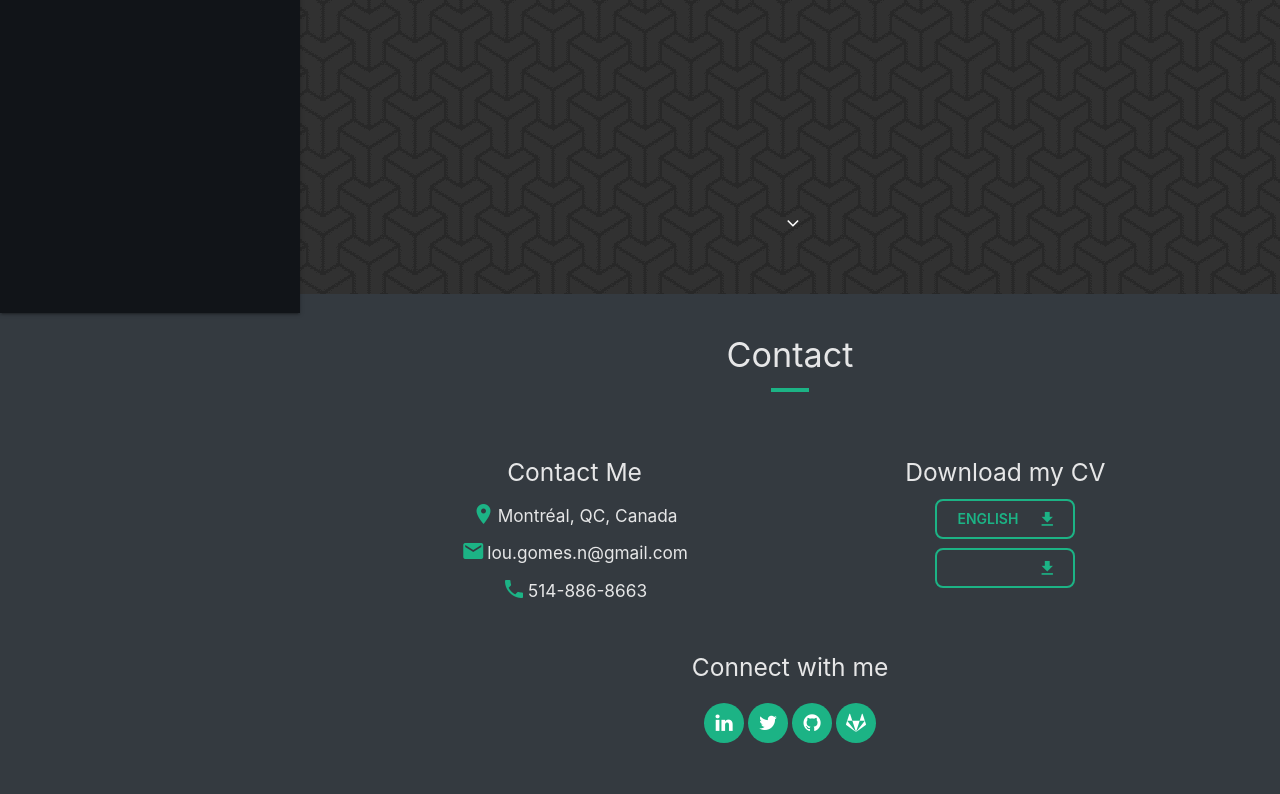
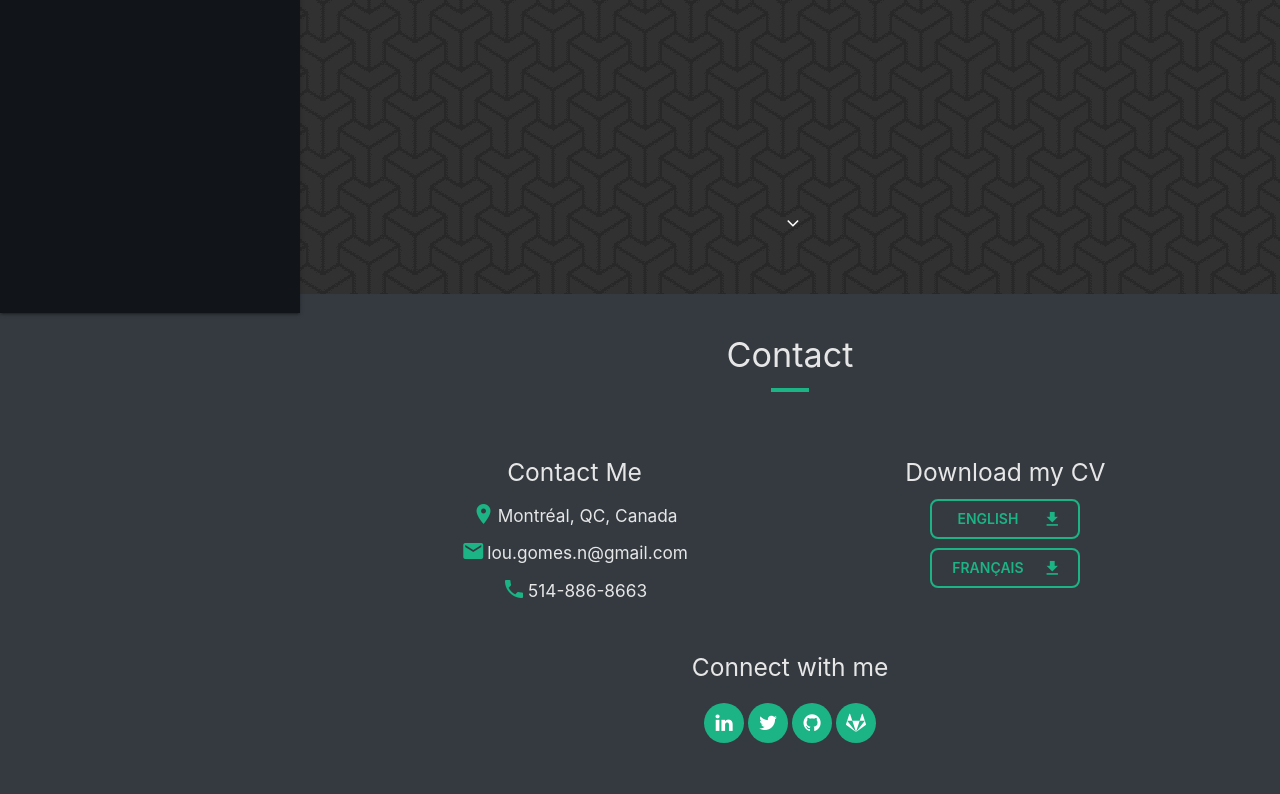
Before and after one commit to LouNeto/louneto.github.io, a React (Create React App) app: page / in a window 1280 px wide. Shown: the part 547-1341 px from the top of the page. Built offline with nearby package versions, Linux system fonts and the light colour scheme.

Commit message:
fixed disapearing text on french cv button

```diff
--- a/src/components/styles.css
+++ b/src/components/styles.css
@@ -354,11 +354,11 @@
 #cvEng {
   margin-top: 1%;
   margin-bottom: 2%;
-  width: 140px;
+  width: 150px;
 }
 
 #cvFr {
-  width: 140px;
+  width: 150px;
   margin-bottom: 2%;
 }
 
```
